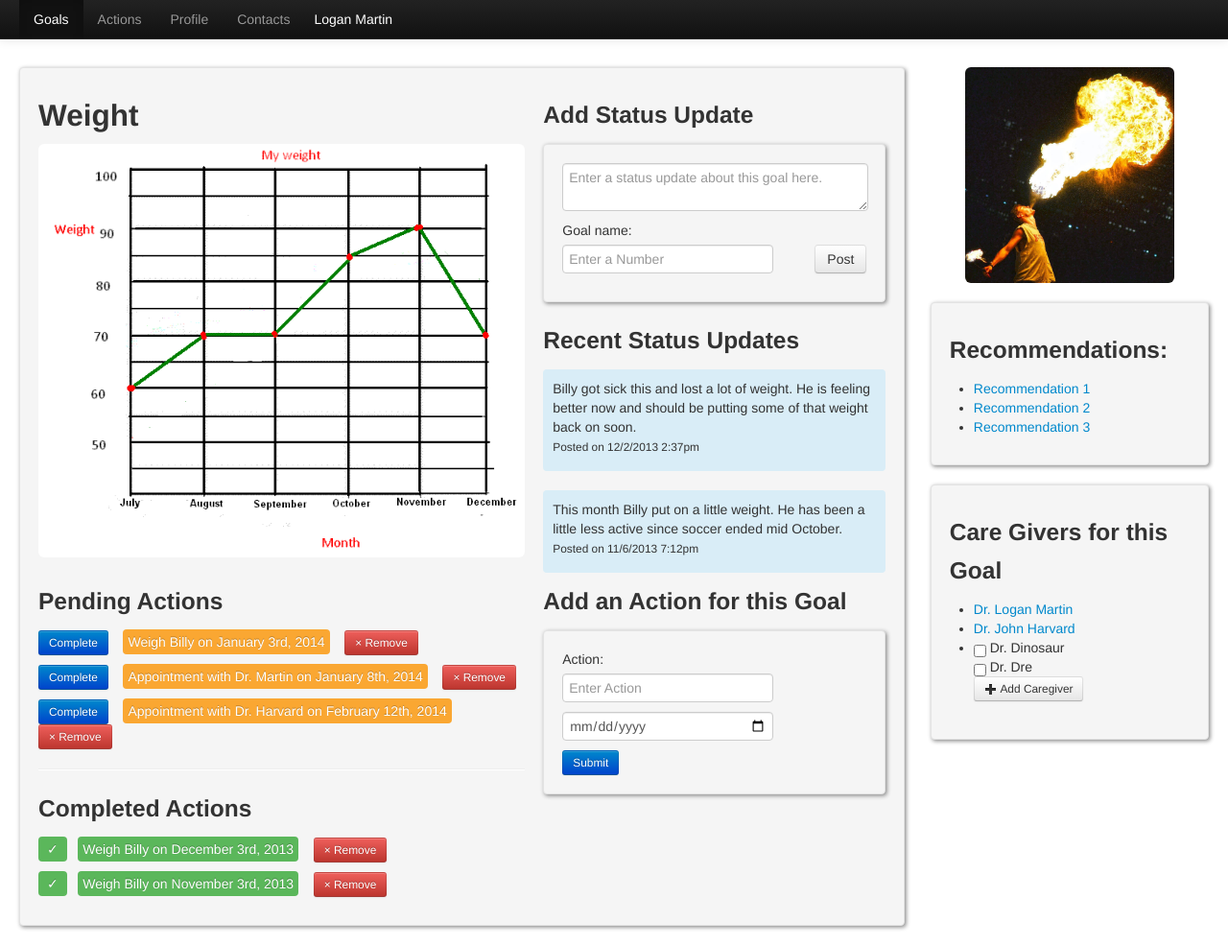
After one commit to ofraam/goalKeeper, a Django app: page /goalkeeper/goal/ in a window 1280 px wide. The commit adds this page. Shown: the whole page at 96% size. Run offline with Django 3.2, Linux system fonts and the light colour scheme; parts of the project's set-up code (start-up, migrations or seed data) failed here and were passed over; some libraries are stand-ins or nearby versions.

Commit message:
Logan Updates 6/17/14 - 1
All html visible now.
Local_host/goalkeeper
Then buttons and links should work.

```diff
--- /dev/null
+++ b/healthcare/gk/templates/gk/Goal.html
@@ -0,0 +1,186 @@
+{% load staticfiles %}
+
+
+<!DOCTYPE html>
+<html lang="en">
+  <head>
+    <link href="{% static 'gk/css/bootstrap.min.css' %}"  rel="stylesheet" type="text/css">
+    <link href="{% static 'gk/css/Right Side Bar.css' %}" rel="stylesheet">
+    <meta charset="utf-8">
+    <meta http-equiv="X-UA-Compatible" content="IE=edge">
+    <meta name="viewport" content="width=device-width, initial-scale=1">
+    <title>GoalKeeper</title>
+        <!--[if lt IE 9]>
+      <script src="https://oss.maxcdn.com/libs/html5shiv/3.7.0/html5shiv.js"></script>
+      <script src="https://oss.maxcdn.com/libs/respond.js/1.4.2/respond.min.js"></script>
+    <![endif]-->
+
+    <style>
+      body{
+        padding-top: 70px
+      }
+    </style>
+  </head>
+  <body>
+    <div class="navbar navbar-inverse navbar-fixed-top">      <!-- Top Bar -->
+      <div class="navbar-inner">
+          <a class="brand" href="#"></a>
+
+          <ul class="nav">
+            <li class="active"><a href="/goalkeeper/">Goals</a></li>     <!-- Top bar list of links -->
+            <li><a href="/goalkeeper/action">Actions</a></li>
+            <li><a href="/goalkeeper/profile">Profile</a></li>
+            <li><a href="/goalkeeper/contacts">Contacts</a></li>
+          </ul>
+          <ul class="nav navbar-right">
+            <li><p class="navbar-text navbar-right" style="color:#ffffff">Logan Martin &nbsp;&nbsp;&nbsp;</p></li>
+          </ul>
+        </div>
+      </div>
+    </div>
+    <div class="container-fluid">
+      <div class="row-fluid">
+        <div class="span9 well">      <!-- Main page -->
+          <div class="row-fluid">
+            <div class="span7">         <!-- Goal graph / Title -->
+              <h2>Weight</h2>
+              <img src="{% static 'gk/img/sample_graph_A.gif' %}" class="img-rounded img-responsive" href="#" style="max-width:100%;">
+            </div>
+            <div class="span5">         <!-- Status Updates -->
+              <h3>Add Status Update</h3>
+
+              <form role="form" class="well">
+
+                <textarea class="form-control" rows="2" placeholder="Enter a status update about this goal here." style="width:96%"></textarea><br>
+                <div class="form-group" id="Update-type">
+                  <label for="Update-type"> Goal name:</label>
+                  <input type="number" class="form-control pull-left" id="Update-type" placeholder="Enter a Number">
+                </div>
+                <button type="submit" class="btn btn-default pull-right">Post</button>
+                <div class="clearfix"></div>
+              </form>
+
+              <h3>Recent Status Updates</h3>
+
+              <div id="status udpdate" class="bg-info">
+                <p >Billy got sick this and lost a lot of weight. He is feeling better now and should be putting some of that weight back on soon.<br><small>Posted on 12/2/2013 2:37pm</small></p>
+              </div>
+
+              <br>
+
+              <div id="status udpdate" class="bg-info">
+                <p >This month Billy put on a little weight. He has been a little less active since soccer ended mid October.<br><small>Posted on 11/6/2013 7:12pm</small></p>
+              </div>
+            </div>
+          </div>
+
+
+          <div class="row-fluid">
+            <div class="span7">             <!-- Pending/Completed Actions -->
+              <h3>Pending Actions</h3>
+
+              <p>
+                <button type="button" class="btn btn-primary btn-small">Complete</button>
+                &nbsp;&nbsp;
+                <span class="bg-warning">Weigh Billy on January 3rd, 2014</span>
+                &nbsp;&nbsp;
+                <button type="button" class="btn btn-danger btn-small">&times; Remove</button>
+              </p>
+
+              <p>
+                <button type="button" class="btn btn-primary btn-small">Complete</button>
+                &nbsp;&nbsp;
+                <span class="bg-warning">Appointment with Dr. Martin on January 8th, 2014</span>
+                &nbsp;&nbsp;
+                <button type="button" class="btn btn-danger btn-small">&times; Remove</button>
+              </p>
+
+              <p>
+                <button type="button" class="btn btn-primary btn-small">Complete</button>
+                &nbsp;&nbsp;
+                <span class="bg-warning">Appointment with Dr. Harvard on February 12th, 2014</span>
+                &nbsp;&nbsp;
+                <button type="button" class="btn btn-danger btn-small">&times; Remove</button>
+              </p>
+
+              <hr>
+
+              <h3>Completed Actions</h3>
+
+              <p>
+                <span class="bg-success">&nbsp;&check;&nbsp;</span>
+                &nbsp;
+                <span class="bg-success">Weigh Billy on December 3rd, 2013</span>
+                &nbsp;&nbsp;
+                <button type="button" class="btn btn-danger btn-small">&times; Remove</button>
+              </p>
+
+              <p>
+                <span class="bg-success">&nbsp;&check;&nbsp;</span>
+                &nbsp;
+                <span class="bg-success">Weigh Billy on November 3rd, 2013</span>
+                &nbsp;&nbsp;
+                <button type="button" class="btn btn-danger btn-small">&times; Remove</button>
+              </p>
+
+            </div>
+            <div class="span5">             <!-- New Action Form -->
+              <h3>Add an Action for this Goal</h3>
+
+              <form role="form" class="well">
+
+                <div class="form-group" id="Action">
+                  <label for="Action">Action: </label>
+                  <input type="text" class="form-control" id="Action" placeholder="Enter Action">
+                </div>
+
+                <div class="form-group" id="date">
+                  <input type="date" class="form-control"></input>
+                </div>
+
+                <button type="submit" class="btn btn-primary btn-small">Submit</button>
+
+              </form>
+            </div>
+          </div>
+        </div>
+
+
+
+        <div class="span3 pull-right " id="right-side-bar">     <!-- Right side Menu bar -->
+          <img src="{% static 'gk/img/fire.jpg' %}" id="profile-pic" class="img-rounded img-responsive">   <!-- Profile picture -->
+          <br>
+          <div id="recs" class="well">
+            <h3>Recommendations:</h3>
+            <ul>
+              <li><a href="#">Recommendation 1</a></li>
+              <li><a href="#">Recommendation 2</a></li>
+              <li><a href="#">Recommendation 3</a></li>
+            </ul>
+          </div>
+          <div class="well" id="contacts">
+            <h3>Care Givers for this Goal</h3>
+            <ul>
+              <li><a href="#">Dr. Logan Martin</a></li>
+              <li><a href="#">Dr. John Harvard</a></li>
+              <li>
+                <form>
+                  <div id="caregiver_list">
+                    <input type="checkbox" class="form-control" name="caregiver" value="Dr. Dinosaur"> Dr. Dinosaur</input>
+                    <br>
+                    <input type="checkbox" class="form-control" name="caregiver" value="Dr. Dre"> Dr. Dre</input>
+                  </div>
+                  <button type="submit" class="btn btn-default btn-small"><i class="icon icon-plus"></i> Add Caregiver </button>
+                </form>
+              </li>
+
+          </div>
+        </div>
+      </div>
+    </div>
+
+
+    <script src="https://ajax.googleapis.com/ajax/libs/jquery/1.11.0/jquery.min.js"></script>
+    <script src="{% static 'js/bootstrap.min.js' %}"></script>
+  </body>
+</html>
--- a/healthcare/gk/urls.py
+++ b/healthcare/gk/urls.py
@@ -4,6 +4,10 @@ from gk import views
 
 urlpatterns = [
     url(r'^$', views.home, name='home'),
+    url(r'^goal/$', views.goal, name='goal'),
+    url(r'^action/$', views.action, name='goal'),
+    url(r'^contacts/$', views.contacts, name='goal'),
+    url(r'^profile/$', views.profile, name='goal'),
 ]
 
 #urlpatterns += staticfiles_urlpatterns()
--- a/healthcare/gk/views.py
+++ b/healthcare/gk/views.py
@@ -6,3 +6,15 @@ from django.http import HttpResponse
 
 def home(request):
 	return render(request, 'gk/Home.html')
+
+def goal(request):
+	return render(request, 'gk/Goal.html')
+
+def action(request):
+	return render(request, 'gk/Actions.html')
+
+def contacts(request):
+	return render(request, 'gk/Contacts.html')
+
+def profile(request):
+	return render(request, 'gk/Profile.html')
--- a/healthcare/healthcare/urls.py
+++ b/healthcare/healthcare/urls.py
@@ -8,6 +8,6 @@ urlpatterns = patterns('',
     # url(r'^$', 'healthcare.views.home', name='home'),
     # url(r'^blog/', include('blog.urls')),
 
-    url(r'^gk/', include('gk.urls')),
+    url(r'^goalkeeper/', include('gk.urls')),
     url(r'^admin/', include(admin.site.urls)),
 )
```
Also changed, not shown: healthcare/gk/templates/admin_base_site.html (added, +10 -0 lines), healthcare/gk/templates/gk/Actions.html (added, +121 -0 lines), healthcare/gk/templates/gk/Contacts.html (added, +106 -0 lines), healthcare/gk/templates/gk/Home.html (+6 -9 lines), healthcare/gk/templates/gk/Profile.html (added, +86 -0 lines), 1 other file.
